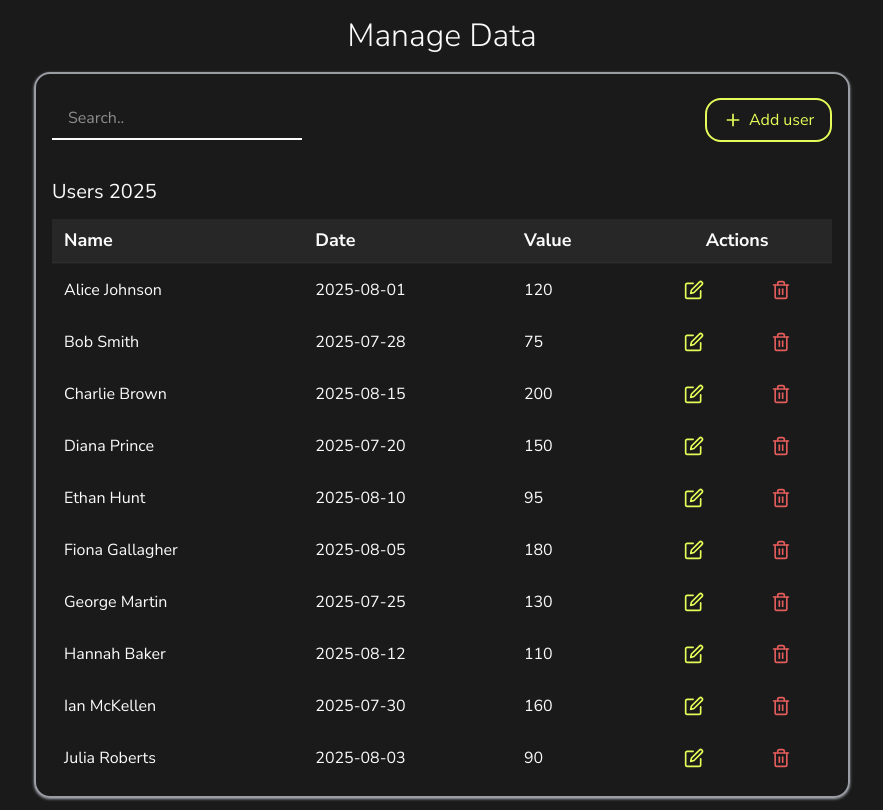
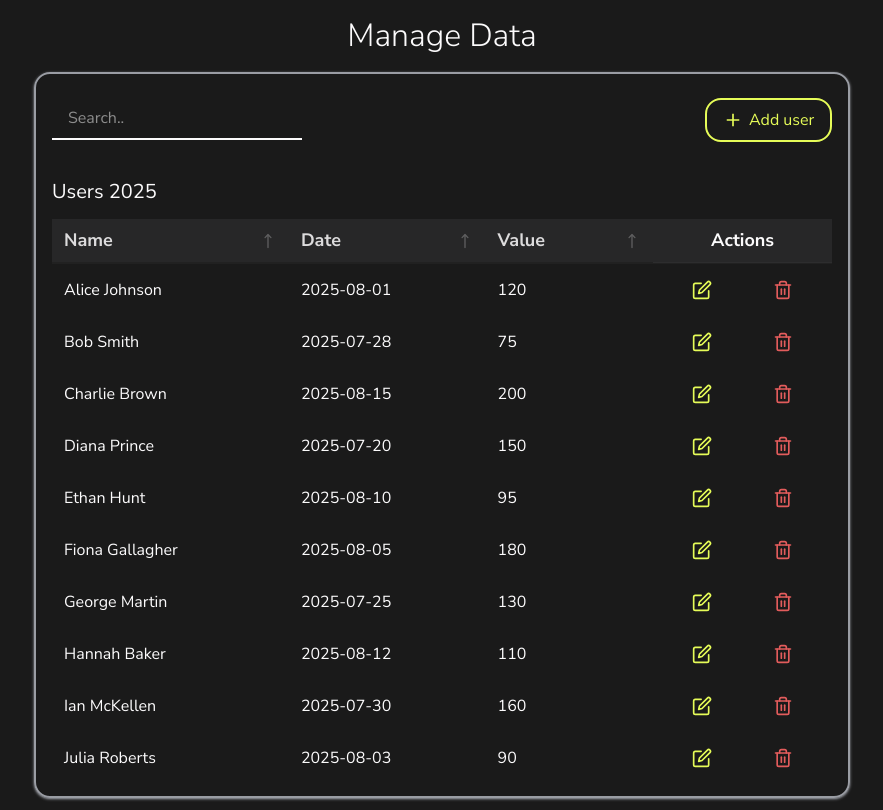
Before and after one commit to adAstra97/caspel-test, a React (Vite) app: page / in a window 1280 px wide. Shown: the whole page, without its empty margins (198-1081 px from the left). Built offline with nearby package versions, Linux system fonts and the light colour scheme.

Commit message:
feat: add sorting logics

```diff
--- a/src/components/HeaderCell/HeaderCell.tsx
+++ b/src/components/HeaderCell/HeaderCell.tsx
@@ -1,16 +1,28 @@
+import { HiMiniArrowLongUp } from 'react-icons/hi2';
+
+import { cn } from '../../utils/tailwindClsx';
+
 interface Props {
   title: string;
+  isSorted?: boolean;
+  ascending?: boolean;
   onClick: () => void;
 }
 
-export const HeaderCell = ({ onClick, title }: Props) => {
+export const HeaderCell = ({ onClick, title, isSorted, ascending }: Props) => {
   return (
     <th
-      className="px-3 py-2 text-left cursor-pointer hover:opacity-70 hover:transition-opacity duration-300"
+      className="px-3 py-2 text-left cursor-pointer opacity-85 hover:opacity-100 hover:transition-opacity duration-300"
       onClick={onClick}
     >
       <div className="flex items-center justify-between text-size-18">
         {title}
+        <HiMiniArrowLongUp
+          className={cn(
+            'ml-2 transition-transform duration-300',
+            isSorted ? (ascending ? 'rotate-0' : 'rotate-180') : 'opacity-30'
+          )}
+        />
       </div>
     </th>
   );
--- a/src/components/Modal/Modal.tsx
+++ b/src/components/Modal/Modal.tsx
@@ -1,4 +1,4 @@
-import { FiPlus } from 'react-icons/fi';
+import { FiPlus, FiSave } from 'react-icons/fi';
 
 import type { Errors, FormData } from '../../shared/types';
 import { Button } from '../Button/Button';
@@ -10,6 +10,7 @@ interface Props {
   onClose: () => void;
   onSubmit: () => void;
   setFormData: (data: FormData) => void;
+  isEditing?: boolean;
 }
 
 export const Modal = ({
@@ -18,6 +19,7 @@ export const Modal = ({
   onClose,
   onSubmit,
   setFormData,
+  isEditing,
 }: Props) => {
   return (
     <div
@@ -28,7 +30,9 @@ export const Modal = ({
         onClick={(e) => e.stopPropagation()}
         className="bg-background rounded-2xl max-w-[500px] w-full transform transition-all duration-300 scale-100 py-6 px-4 xs:px-10 border-2 border-border"
       >
-        <h2 className="text-size-24 text-center">Modal Window</h2>
+        <h2 className="text-size-24 text-center">
+          {isEditing ? 'Edit user' : 'Add user'}
+        </h2>
         <div className="space-y-2 mb-8">
           <InputField
             type="text"
@@ -64,7 +68,11 @@ export const Modal = ({
             onClick={onClose}
             className="border-secondary-text text-secondary-text"
           />
-          <Button icon={<FiPlus size={20} />} title="Add" onClick={onSubmit} />
+          <Button
+            icon={isEditing ? <FiSave size={20} /> : <FiPlus size={20} />}
+            title={isEditing ? 'Save' : 'Add'}
+            onClick={onSubmit}
+          />
         </div>
       </div>
     </div>
--- /dev/null
+++ b/src/components/NoData/NoData.tsx
@@ -0,0 +1,7 @@
+export const NoData = () => {
+  return (
+    <div className="text-size-24 text-center min-h-[138px] flex items-center justify-center">
+      No data found 😢
+    </div>
+  );
+};
--- a/src/pages/Home.tsx
+++ b/src/pages/Home.tsx
@@ -4,24 +4,62 @@ import { Container } from '../components/Container/Container';
 import { ControlPanel } from '../components/ControlPanel/ControlPanel';
 import { HeaderCell } from '../components/HeaderCell/HeaderCell';
 import { Modal } from '../components/Modal/Modal';
+import { NoData } from '../components/NoData/NoData';
 import { UserRow } from '../components/UserRow/UserRow';
 import { useDebounce } from '../hooks/useDebounce';
 import { useFormValidation } from '../hooks/useFormValidation';
 import { MOCKED_DATA } from '../shared/constants';
 import type { RowData } from '../shared/types';
 
+type SortKey = keyof Omit<RowData, 'id'>;
+
+interface SortConfig {
+  key: SortKey;
+  ascending: boolean;
+}
+
 const Home = () => {
   const [users, setUsers] = useState<RowData[]>(MOCKED_DATA);
   const [isModalOpen, setIsModalOpen] = useState(false);
   const [editingUser, setEditingUser] = useState<RowData | null>(null);
   const [searchQuery, setSearchQuery] = useState('');
+  const [sortConfig, setSortConfig] = useState<SortConfig | null>(null);
+
   const debouncedSearch = useDebounce(searchQuery, 300);
+
   const { formData, setFormData, errors, validate, setErrors } =
     useFormValidation({
       name: '',
       date: '',
       value: null,
     });
+
+  const sortedUsers = useMemo(() => {
+    if (!sortConfig) return users;
+
+    const { key, ascending } = sortConfig;
+
+    return [...users].sort((a, b) => {
+      let comparison = 0;
+
+      if (key === 'value') comparison = a.value - b.value;
+      if (key === 'name') comparison = a.name.localeCompare(b.name);
+      if (key === 'date')
+        comparison = new Date(a.date).getTime() - new Date(b.date).getTime();
+
+      return ascending ? comparison : -comparison;
+    });
+  }, [users, sortConfig]);
+
+  const filteredUsers = useMemo(() => {
+    if (!debouncedSearch) return sortedUsers;
+
+    return sortedUsers.filter((item) =>
+      Object.values(item).some((value) =>
+        String(value).toLowerCase().includes(debouncedSearch.toLowerCase())
+      )
+    );
+  }, [sortedUsers, debouncedSearch]);
 
   const handleSubmit = () => {
     if (!validate()) return;
@@ -69,15 +107,12 @@ const Home = () => {
     setUsers((prev) => prev.filter((item) => item.id !== id));
   };
 
-  const filteredUsers = useMemo(() => {
-    if (!debouncedSearch) return users;
-
-    return users.filter((item) =>
-      Object.values(item).some((value) =>
-        String(value).toLowerCase().includes(debouncedSearch.toLowerCase())
-      )
-    );
-  }, [users, debouncedSearch]);
+  const sortBy = (key: SortKey) => {
+    setSortConfig((prev) => {
+      const ascending = prev?.key === key ? !prev.ascending : true;
+      return { key, ascending };
+    });
+  };
 
   return (
     <Container>
@@ -96,18 +131,15 @@ const Home = () => {
               </caption>
               <thead className="select-none border-b-2 border-border/5 bg-border/10">
                 <tr>
-                  <HeaderCell
-                    title="Name"
-                    onClick={() => console.log('sort by name')}
-                  />
-                  <HeaderCell
-                    title="Date"
-                    onClick={() => console.log('sort by date')}
-                  />
-                  <HeaderCell
-                    title="Value"
-                    onClick={() => console.log('sort by value')}
-                  />
+                  {['name', 'date', 'value'].map((item) => (
+                    <HeaderCell
+                      key={item}
+                      title={item[0].toUpperCase() + item.slice(1)}
+                      onClick={() => sortBy(item as SortKey)}
+                      isSorted={sortConfig?.key === item}
+                      ascending={sortConfig?.ascending ?? true}
+                    />
+                  ))}
                   <th className="px-3 py-2 text-size-18">Actions</th>
                 </tr>
               </thead>
@@ -124,11 +156,7 @@ const Home = () => {
             </table>
           </div>
         )}
-        {!filteredUsers.length && (
-          <div className="text-size-24 text-center min-h-[138px] flex items-center justify-center">
-            No data found 😢
-          </div>
-        )}
+        {!filteredUsers.length && <NoData />}
       </div>
       {isModalOpen && (
         <Modal
@@ -137,6 +165,7 @@ const Home = () => {
           onSubmit={handleSubmit}
           formData={formData}
           setFormData={setFormData}
+          isEditing={!!editingUser}
         />
       )}
     </Container>
--- a/src/shared/types/index.ts
+++ b/src/shared/types/index.ts
@@ -1,3 +1,5 @@
+export type SortKey = keyof Omit<RowData, 'id'>;
+
 export interface RowData {
   id: string;
   name: string;
```
